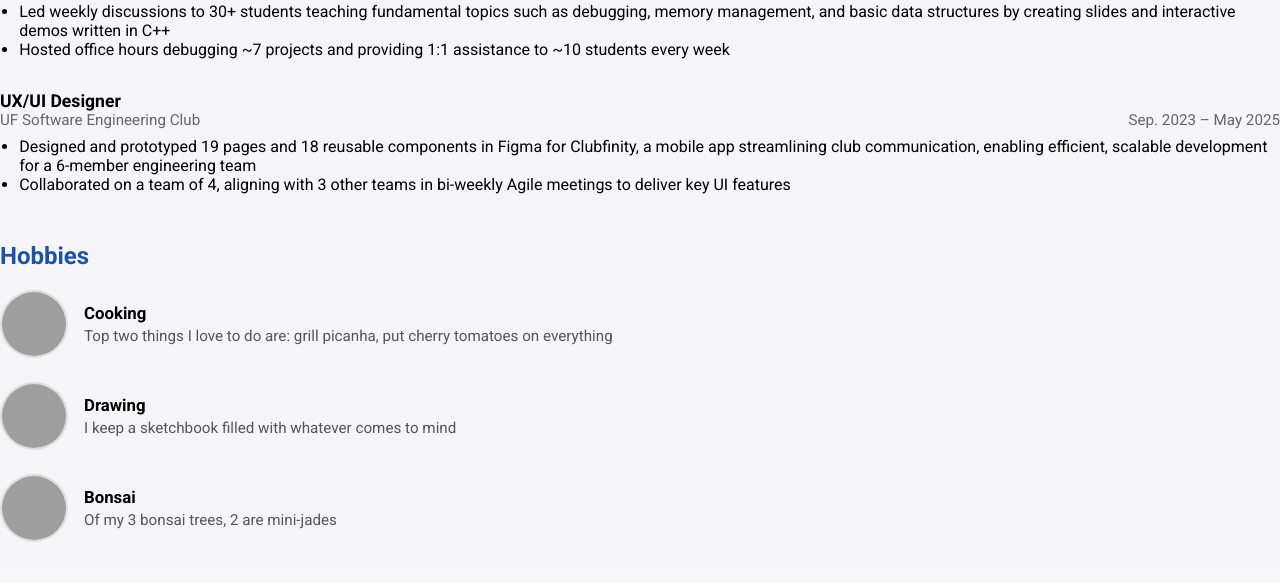
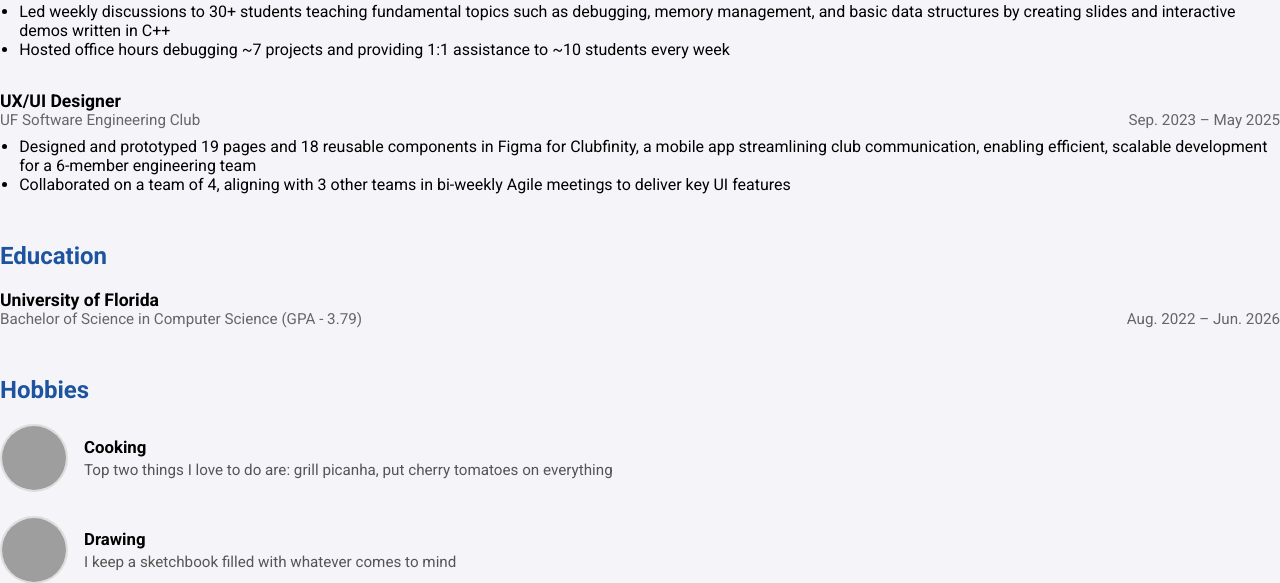
Before and after one commit to aleguy02/PE-portfolio, a Flask app: page / in a window 1280 px wide. Shown: the part 729-1312 px from the top of the page. Before the commit the page ends 1271 px from the top, so only its background shows below. Run offline with Flask 2, Linux system fonts and the light colour scheme; grey boxes are pictures that could not be loaded.

Commit message:
Add education

```diff
--- a/app/templates/index.html
+++ b/app/templates/index.html
@@ -66,6 +66,17 @@
         {% endfor %}
       </section>
 
+      <section class="education-section section">
+        <h2>Education</h2>
+        <div class="position">
+          <div class="position-title">University of Florida</div>
+          <div class="position-meta">
+            <span>Bachelor of Science in Computer Science <span>(GPA - 3.79)</span></span>
+            <span>Aug. 2022 – Jun. 2026</span>
+          </div>
+        </div>
+      </section>
+
       <section class="hobbies-section section">
         <h2>Hobbies</h2>
         {% for hobby in hobbies %}
```
